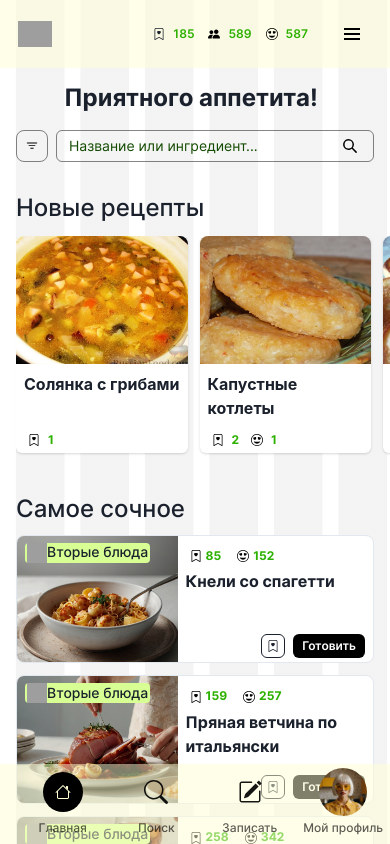
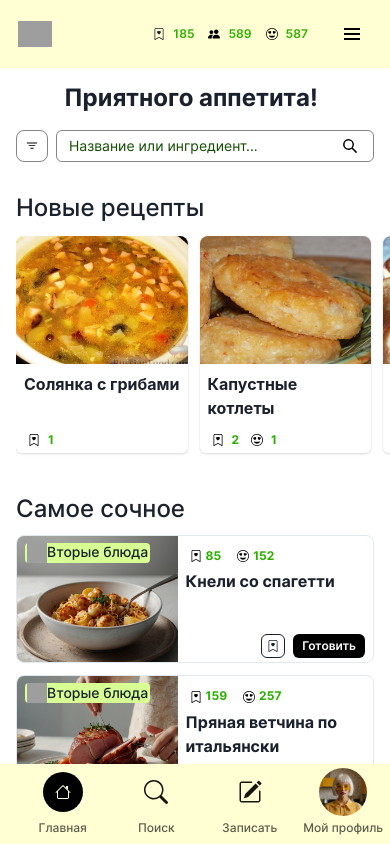
Before and after one commit to ClevertecFrontendLab/YanaTsemirhaliyeva, a React (Vite) app: page / in a window 390 px wide. Shown: the top 844 px of the page. Built offline with nearby package versions, Linux system fonts and the light colour scheme; no server answers; grey boxes are pictures that could not be loaded.

Commit message:
fix(*): change background layout

```diff
--- a/src/app/App.css
+++ b/src/app/App.css
@@ -79,50 +79,4 @@ main {
     margin: 0;
     padding: 0;
     background-color: #fff; /* Основной цвет фона */
-    background-image: linear-gradient(
-        to right,
-        #fff 24px,
-        /* Основной цвет полосы */ rgba(217, 217, 217, 0.3) 24px,
-        /* Полоска цвета D9D9D9 с прозрачностью 30% */ rgba(217, 217, 217, 0.3) 115.25px
-            /* Завершаем полоску */
-    );
-    background-size: 115.25px 100%; /* Ширина паттерна: 24px + 91.25px */
 }
-
-@media (max-width: 1440px) {
-    main {
-        background-image: linear-gradient(
-            to right,
-            #fff 24px,
-            rgba(217, 217, 217, 0.3) 24px,
-            /* Полоска цвета D9D9D9 */ rgba(217, 217, 217, 0.3) 102px /* Завершаем полоску */
-        );
-        background-size: 102px 100%; /* Ширина паттерна: 24px + 51px */
-    }
-}
-
-@media (max-width: 768px) {
-    main {
-        background-color: #fff; /* Основной фон по 20px слева и справа */
-        background-image: linear-gradient(
-            to right,
-            #fff 16px,
-            /* Основной цвет 16px */ rgba(217, 217, 217, 0.3) 16px,
-            /* Полоска цвета D9D9D9 */ rgba(217, 217, 217, 0.3) 64.5px /* Полоска + расстояние */
-        );
-        background-size: 64.5px 100%; /* Ширина паттерна: 48.5px + 16px */
-    }
-}
-
-@media (max-width: 360px) {
-    main {
-        background-color: #fff; /* Основной фон по 16px слева и справа */
-        background-image: linear-gradient(
-            to right,
-            #fff 12px,
-            /* Основной цвет 12px */ rgba(217, 217, 217, 0.3) 12px,
-            /* Полоска цвета D9D9D9 */ rgba(217, 217, 217, 0.3) 85px /* Полоска + расстояние */
-        );
-        background-size: 85px 100%; /* Ширина паттерна: 73px + 12px */
-    }
-}
--- a/src/components/footer/Footer.tsx
+++ b/src/components/footer/Footer.tsx
@@ -5,7 +5,7 @@ import { HomeIcon, SearchIcon, WriteIcon } from '~/shared/custom-icons';
 import { ShadowIcon } from '../shadow-icon/ShadowIcon';
 
 export const Footer = () => (
-    <Box as='footer' bgColor='limeAlpha.50' py={1} data-test-id='footer'>
+    <Box as='footer' bgColor='lime.50' py={1} data-test-id='footer'>
         <UnorderedList
             listStyleType='none'
             display='grid'
--- a/src/components/header/Header.tsx
+++ b/src/components/header/Header.tsx
@@ -20,7 +20,7 @@ export const Header = () => {
     return (
         <Box
             as='header'
-            bgColor='limeAlpha.50'
+            bgColor='lime.50'
             pos='fixed'
             top='0'
             left='0'
--- a/src/components/layout/Layout.tsx
+++ b/src/components/layout/Layout.tsx
@@ -52,7 +52,6 @@ export const Layout = ({ children }: LayoutProps) => {
                     pos='fixed'
                     left='0'
                     pt='106px'
-                    bgColor='pink.50'
                 >
                     <AccordionMenu />
                     <FooterAside />
@@ -60,7 +59,6 @@ export const Layout = ({ children }: LayoutProps) => {
             </Hide>
             <Box
                 as='main'
-                // flexGrow='1'
                 pt={{ base: '82px', sm: '108px' }}
                 ml={{ base: '0', md: '256px' }}
                 mr={{ base: 0, md: '208px' }}
@@ -69,7 +67,7 @@ export const Layout = ({ children }: LayoutProps) => {
                 {children}
             </Box>
             <Hide breakpoint='(max-width: 1200px)'>
-                <Box w='208px' h='100vh' pos='fixed' right='0' pt='72px' bgColor='pink.50'>
+                <Box w='208px' h='100vh' pos='fixed' right='0' pt='72px'>
                     <UserNav />
                 </Box>
             </Hide>
```
